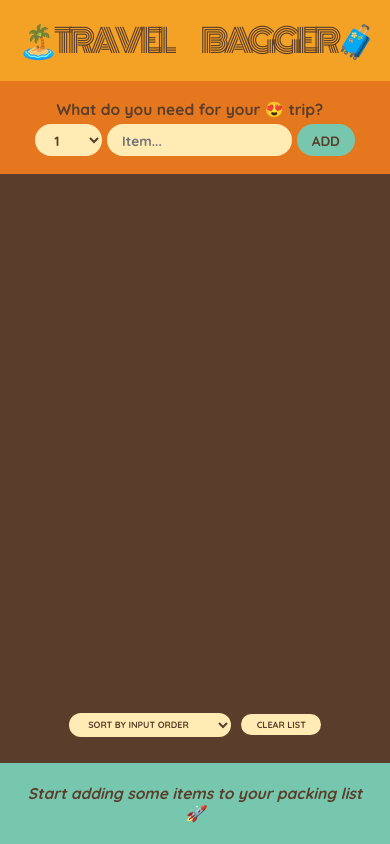
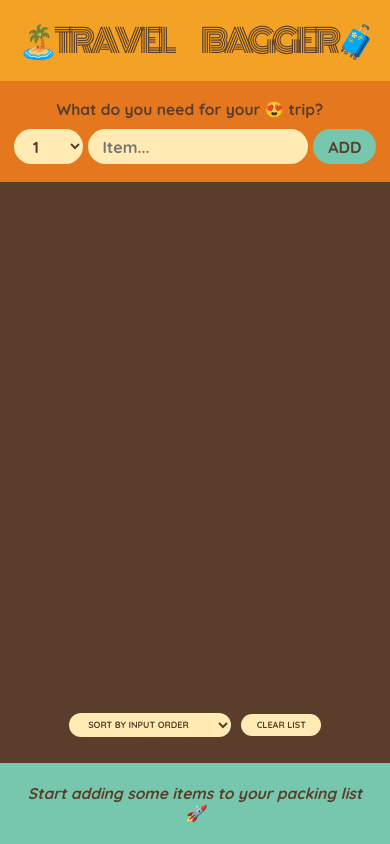
Before and after one commit to av-gowtham/travel-bagger, a React (Create React App) app: page / in a window 390 px wide. Built offline with nearby package versions, Linux system fonts and the light colour scheme.

Commit message:
edited the css

```diff
--- a/src/index.css
+++ b/src/index.css
@@ -150,6 +150,20 @@ input[type="checkbox"] {
   html {
     font-size: 40.5%;
   }
+
+  input,
+  select,
+  option,
+  button {
+    border-radius: 10rem;
+    padding: 1rem 2.3rem;
+    font-weight: 700;
+    font-size: 16px;
+  }
+
+  li span {
+    font-size: 16px;
+  }
 }
 
 @media (max-width: 650px) {
@@ -158,17 +172,8 @@ input[type="checkbox"] {
   }
 
   .add-form {
+    gap: 10px;
     flex-direction: column;
-  }
-
-  input,
-  select,
-  option,
-  button {
-    border-radius: 10rem;
-    padding: 1rem 2.3rem;
-    font-weight: 700;
-    font-size: 2.1rem;
   }
 }
 
@@ -188,6 +193,12 @@ input[type="checkbox"] {
   h1 {
     font-size: 4.7rem;
   }
+  input,
+  select,
+  option,
+  button {
+    font-size: 2.1rem;
+  }
 }
 
 @media (max-width: 375px) {
```
